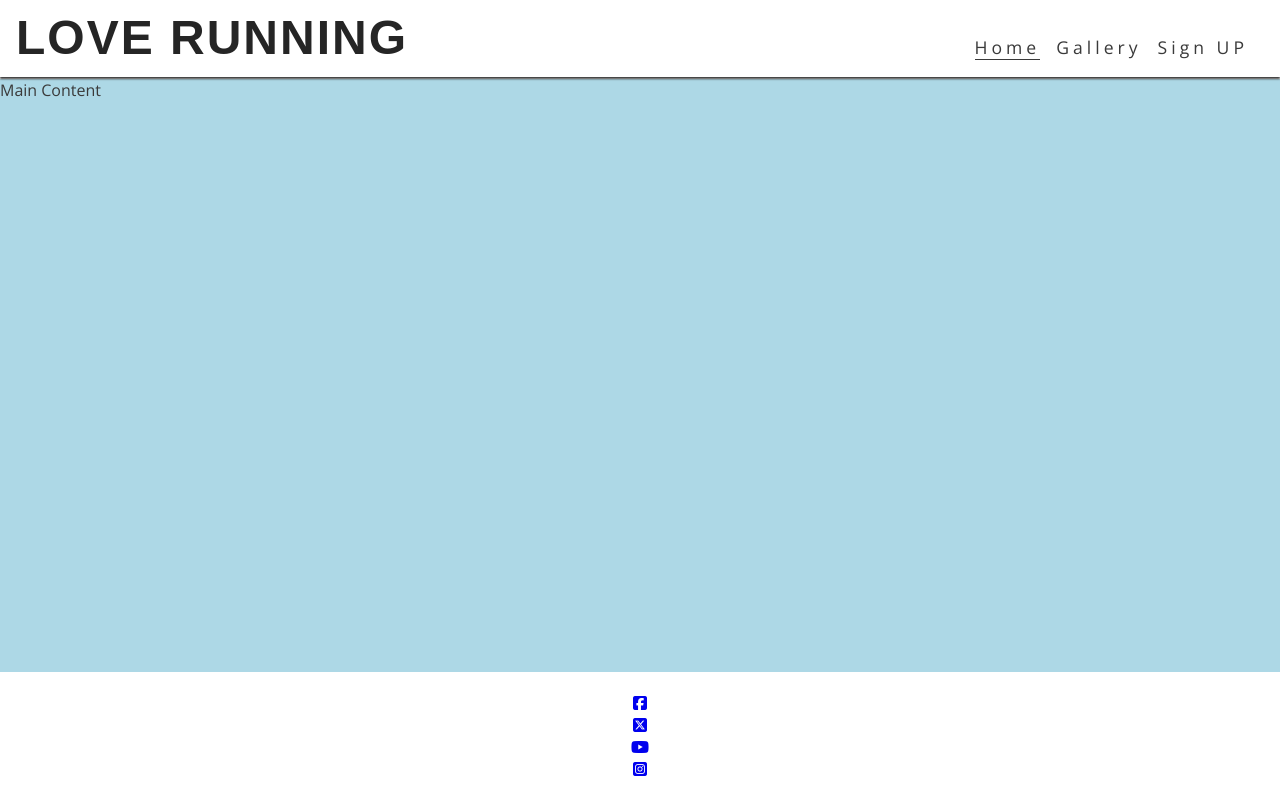
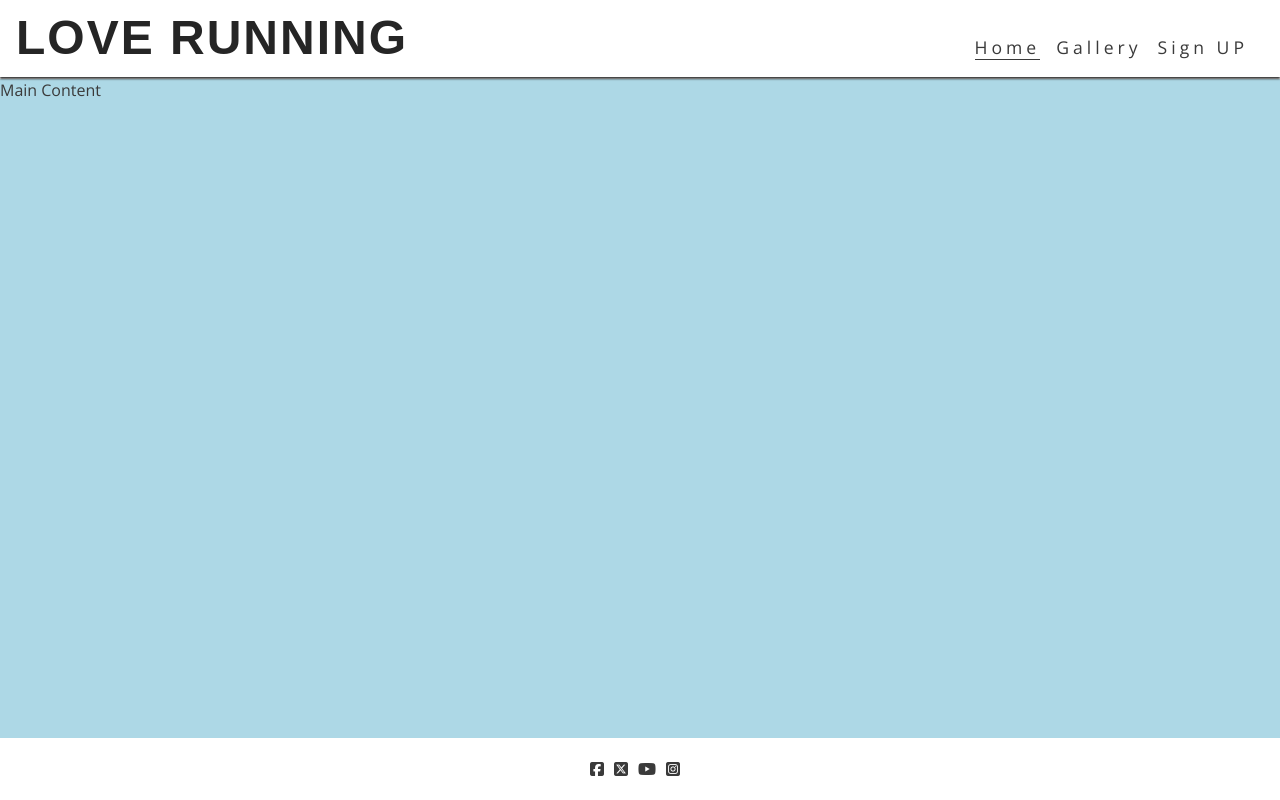
Before and after one commit to Mawadda-Kadi/-love-running-project, a plain HTML site: page index.html in a window 1280 px wide. Drawn offline with nearby package versions, Linux system fonts and the light colour scheme; a web font is replaced by a local one.

Commit message:
fix: set footer direction to row

```diff
--- a/assets/css/style.css
+++ b/assets/css/style.css
@@ -95,12 +95,27 @@ main {
 footer {
     text-align: center;
     padding: 20px 0;
+    display: flex;
     justify-content: space-evenly;
-    display: flex;
     flex-direction: row;
+    align-items: baseline;
 }
 footer li {
     list-style-type: none;
+}
+#social-networks {
+    list-style-type: none;
+    display: flex;
+    align-items: center;
+}
+
+#social-networks li {
+    margin-right: 10px;
+}
+
+#social-networks a {
+    text-decoration: none;
+    color: inherit;
 }
 
 /* Media query: tablets and larger (768px and up) */
```
